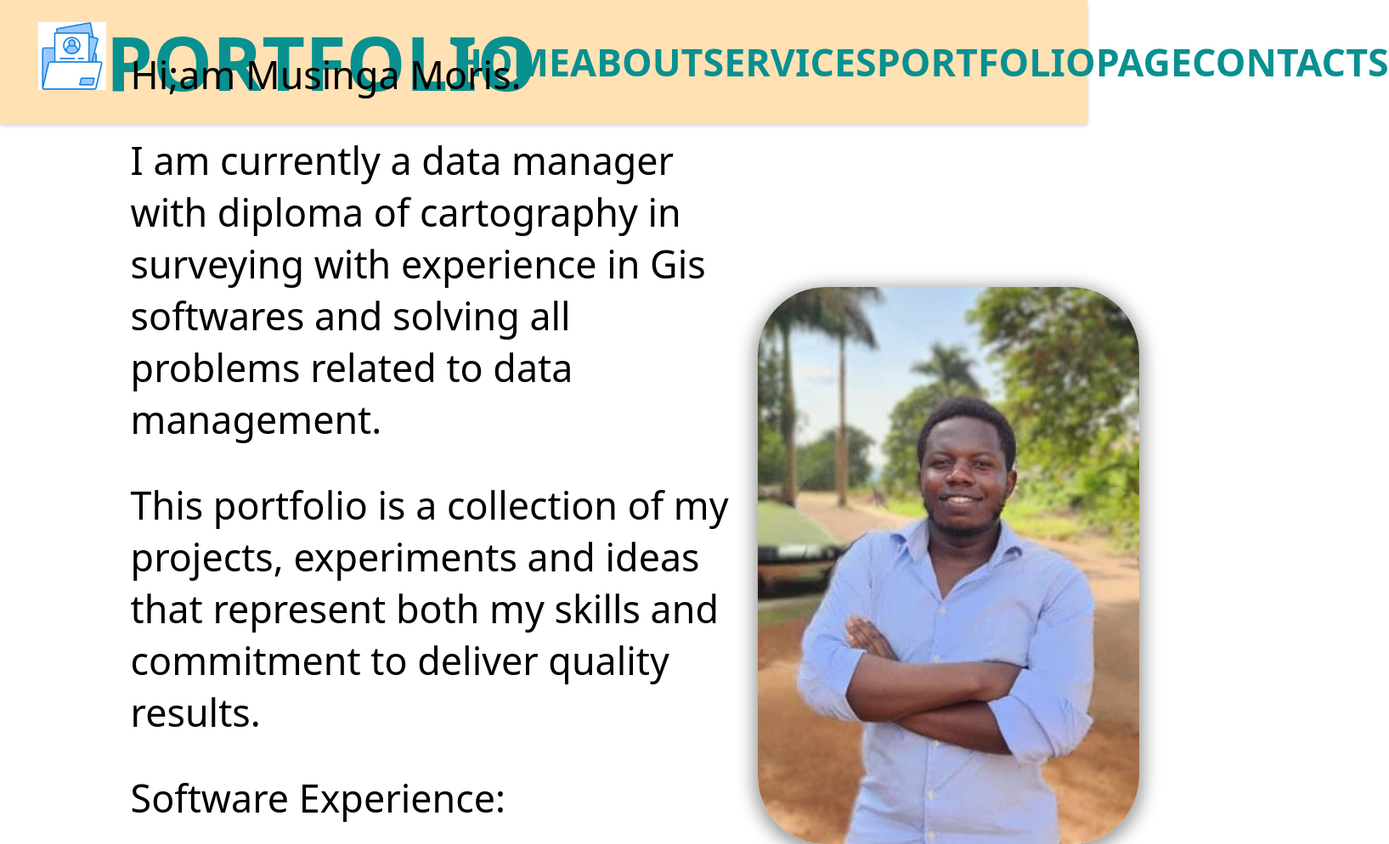
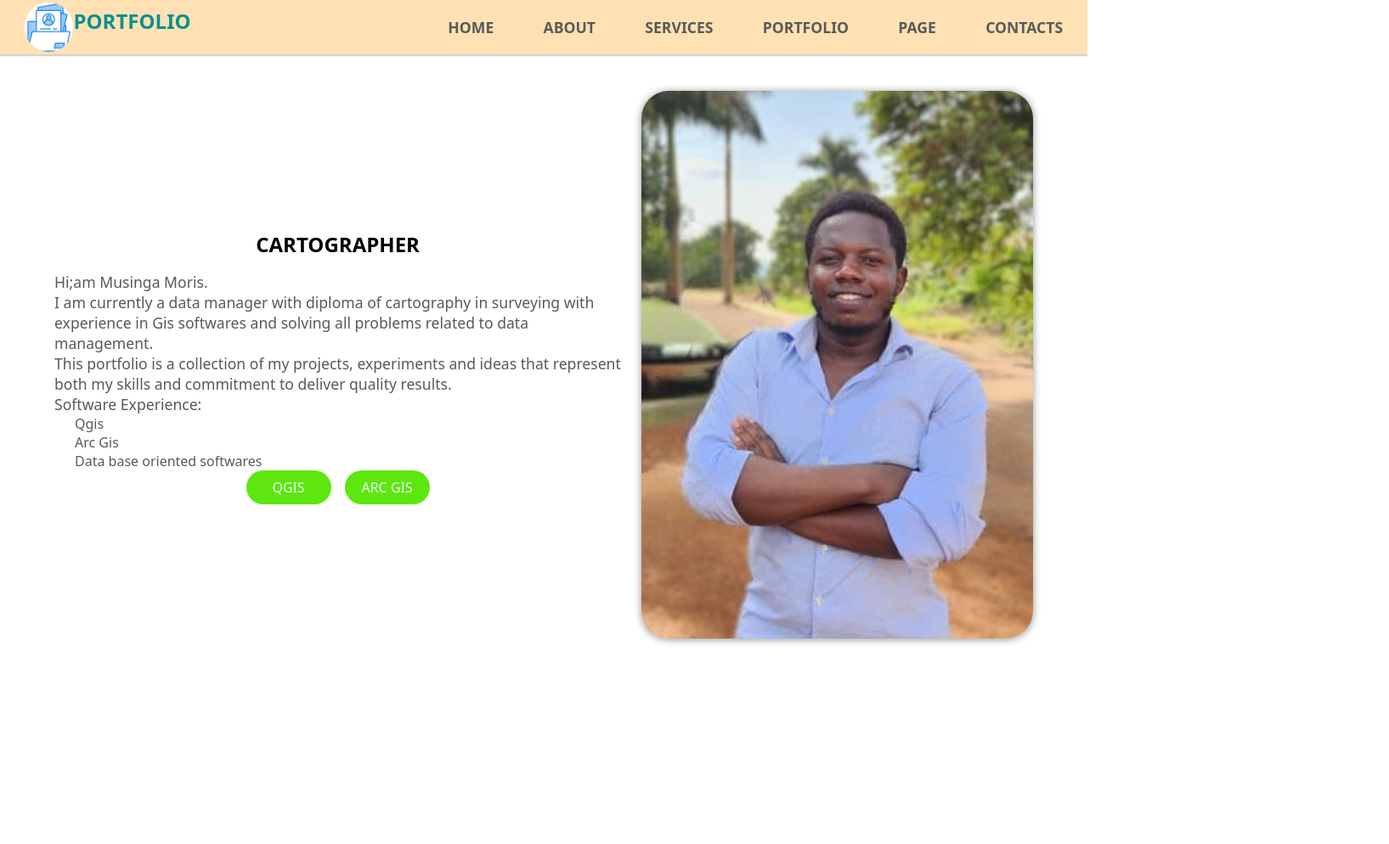
Before and after one commit to moris-mx/Musinga_Moris_Portfolio, a plain HTML site: page index.html in a window 1280 px wide. Shown: the top 994 px of the page at 85% size, 1635 px wide, since content can reach past the window. After the commit the page ends 800 px from the top, so only its background shows below. Drawn offline with Linux system fonts and the light colour scheme.

```diff
--- a/index.html
+++ b/index.html
@@ -13,17 +13,24 @@
             font-family: system-ui, -apple-system, BlinkMacSystemFont, 'Segoe UI', Roboto, Oxygen, Ubuntu, Cantarell, 'Open Sans', 'Helvetica Neue', sans-serif;
         }
 
+        .page1 {
+            /* border: 1px solid red; */
+            width: 100%;
+            height: 100dvh;
+            display: flex;
+            flex-direction: column;
+            align-items: center;
+        }
+
         .navigation-bar {
             /* border: 1px solid brown; */
             display: flex;
             flex-direction: row;
             gap: 1rem;
-            padding: 0.8rem 1.8rem;
-            box-shadow: 0 2px 5px lightgray;
-            /* position: fixed; */
-            top: 0;
-            left: 0;
+            padding: 0 1.8rem;
+            box-shadow: 0 2px 1px lightgray;
             width: 100%;
+            height: 8dvh;
             color: rgb(9, 144, 144);
             z-index: 5;
             background-color: rgb(255, 225, 179);
@@ -33,15 +40,23 @@
         .prots {
             /* border: 1px solid green; */
             width: 40%;
-            padding: 0 1rem;
             gap: 0rem;
-            font-size: 2.8rem;
-            font-weight: 150;
+            font-size: 1.5rem;
             display: flex;
             flex-direction: row;
             align-items: center;
+        }
 
+        .portfolio-icon {
+            height: 90%;
+            aspect-ratio: 1/1;
 
+        }
+
+        .portfolio-icon img {
+            width: 100%;
+            height: 100%;
+            border-radius: 50%;
         }
 
         .other-contents {
@@ -60,103 +75,118 @@
 
         }
 
-        .page-1 {
-            /* border: 1px solid red; */
-            margin-top: 80px;
-            width: 100%;
-            height: 100dvh;
-            display: flex;
-            justify-content: center;
-            padding: 2rem;
-        }
 
+
+
+        /* Page section starts here */
         .page1-grouper {
             display: flex;
-            gap: 2rem;
-            /* border: 1px solid blue; */
-            width: 80%;
             align-items: center;
-            padding-top: 5rem;
-
+            /* border: 5px solid purple; */
+            /* flex: 1; */
+            width: 90%;
+            height: 92dvh;
+            gap: 1.5rem;
         }
 
         .pagecontents {
-            /* border: 5px solid green; */
-            width: 100;
-            height: 100%;
-            display: flex;
-            flex-direction: column;
-            /* align-items: center; */
-            justify-content: center;
-            font-size: 2.8rem;
-            /* text-align: center; */
-            gap: 2.5rem;
+            flex: 1;
+            width: 50%;
+            /* border: 1px solid rgb(0, 123, 255); */
 
         }
 
         h1 {
-            /* border: 1px solid black; */
-            font-size: 5.5rem;
+            font-size: 1.5rem;
             text-align: center;
+            margin-bottom: 1rem;
         }
 
-        ul{
-            list-style-type:lower-roman;
-            padding-left: 2rem;
+        p {
+            font-size: 1.1rem;
+            color: rgb(89, 89, 89);
+        }
+
+        ul {
+            color: rgb(89, 89, 89);
+            list-style-type: none;
+            padding-left: 1.5rem;
+        }
+
+        .button-grouper {
+            width: 100%;
+            display: flex;
+            gap: 1rem;
+            justify-content: center;
+        }
+
+        .button {
+            width: 100px;
+            height: 2.5rem;
+            background-color: rgb(93, 231, 14);
+            display: flex;
+            align-items: center;
+            justify-content: center;
+            border-radius: 1.25rem;
+        }
+
+        .button p {
+            font-size: 1rem;
+            color: aliceblue;
+            font-weight: 500;
+        }
+
+        .button:hover {
+            background-color: rgb(67, 165, 10);
         }
 
 
 
-        .button-grouper {
-            /* border: 1px solid maroon; */
-            display: flex;
-            flex-direction: row;
-            padding: 1.5rem;
-            justify-content: center;
-            gap: 3rem;
-
-
-
-
-        }
-
-        .Qgis-button {
-            /* border: 1px solid goldenrod; */
-            width: 10%;
-            padding: 1rem 2rem;
-            background-color: #0fce32;
-
-
-        }
-
-        .arcgis-button {
-            /* border: 1px solid goldenrod; */
-            width: 15%;
-            padding: 1rem 2rem;
-            background-color: #0fce32;
-
-        }
-
         .image {
-            /* border: 5px solid rgb(30, 255, 0); */
-            width: 60%;
-            height: 100%;
+            /* border: 1px solid rgb(30, 255, 0); */
+            width: 40%;
+            aspect-ratio: 1/1.4;
         }
 
         .image img {
             height: 100%;
-            object-fit: contain;
-            border-radius: 5rem;
-            box-shadow: 0 5px 20px 5px rgba(0, 0, 0, 0.395);
+            width: 100%;
+            object-fit: cover;
+            border-radius: 2rem;
+            box-shadow: 0 1px 10px rgba(0, 0, 0, 0.436);
+        }
+
+
+        @media (max-width: 600px) {
+            .other-contents-grouper{
+                display: none;
+            }
+            .page1-grouper{
+                flex-direction: column;
+                align-items: center;
+                width: 100%;
+                border: 1px solid red;
+            }
+
+            .pagecontents{
+                width: 95%;
+            }
+
+            .image {
+            /* border: 1px solid rgb(30, 255, 0); */
+            width: 95%;
+            aspect-ratio: 1/1.4;
+        }
         }
     </style>
 </head>
 
 <body>
+    <div class="page1">
         <div class="navigation-bar">
             <div class="prots">
                 <div class="portfolio-icon">
-                <img src="portfolio (1).jpg" width="80" height="80">
+                    <img src="portfolio (1).jpg">
                 </div>
                 <h1>PORTFOLIO</h1>
             </div>
@@ -184,7 +214,6 @@
 
         </div>
 
-    <div class="page-1">
         <div class="page1-grouper">
             <div class="pagecontents">
                 <h1>CARTOGRAPHER</h1>
@@ -205,11 +234,11 @@
                 </ul>
 
                 <div class="button-grouper">
-                    <div class="Qgis-button">
+                    <div class="button">
                         <p>QGIS</p>
+                    </div>
 
-                    </div>
-                    <div class="arcgis-button">
+                    <div class="button">
                         <p>ARC GIS</p>
                     </div>
                 </div>
```
Lines whose indentation alone changed are shown as unchanged.
